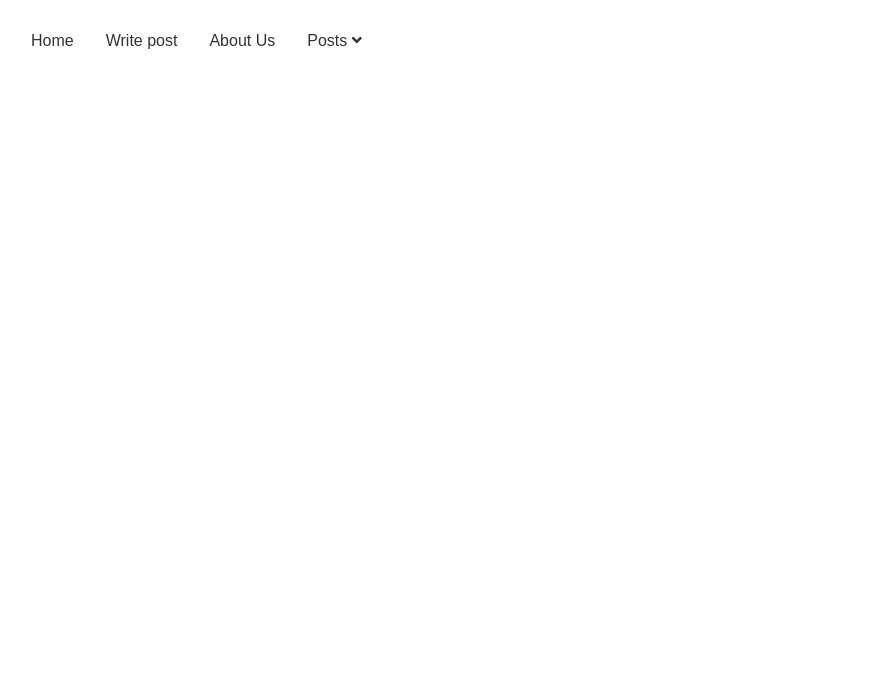
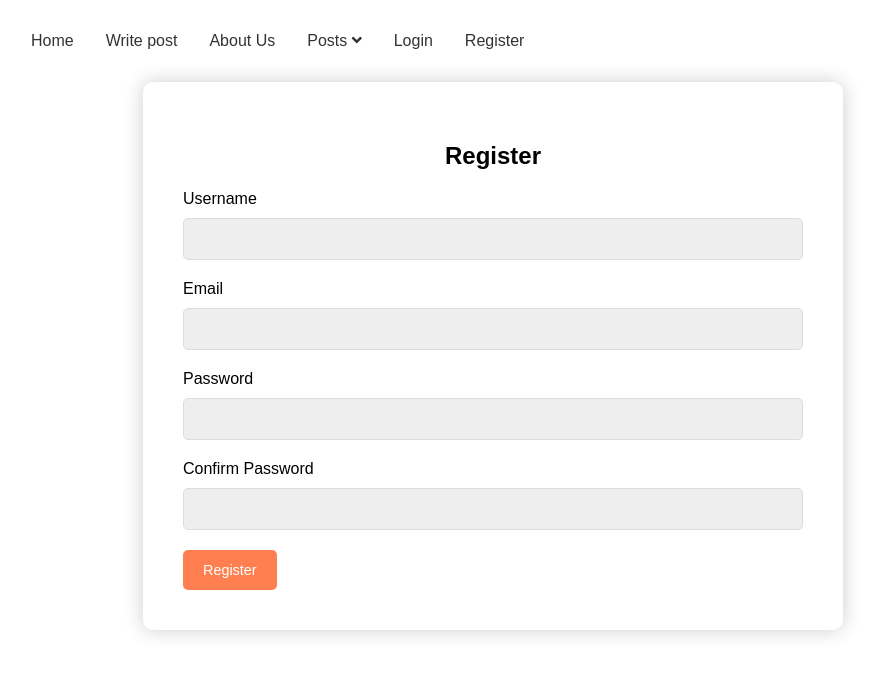
Before and after one commit to xeusteerapat/blog-app, a React (Create React App) app in the folder client/: page /register in a window 1280 px wide. Shown: the top 676 px of the page, without its empty margins (147-1028 px from the left). Built offline with nearby package versions, Linux system fonts and the light colour scheme.

Commit message:
update register and login components

```diff
--- a/client/src/components/App.tsx
+++ b/client/src/components/App.tsx
@@ -3,8 +3,11 @@ import { Route, Switch } from 'react-router-dom';
 import { PageContainer } from './styles/styles';
 import Landing from './pages/Landing';
 import About from './pages/About';
-import Posts from './pages/Posts';
+import Posts from './posts/Posts';
+import CreatePost from './posts/CreatePost';
 import Header from './pages/Header';
+import Register from './pages/Register';
+import Login from './pages/Login';
 
 const App = () => {
   return (
@@ -14,6 +17,9 @@ const App = () => {
         <Route path='/' exact component={Landing} />
         <Route path='/about' exact component={About} />
         <Route path='/posts' exact component={Posts} />
+        <Route path='/create' exact component={CreatePost} />
+        <Route path='/register' exact component={Register} />
+        <Route path='/login' exact component={Login} />
       </Switch>
     </PageContainer>
   );
--- a/client/src/components/pages/Header.tsx
+++ b/client/src/components/pages/Header.tsx
@@ -25,6 +25,12 @@ const Header = () => {
             <li>Archived</li>
           </ul>
         </li>
+        <li>
+          <Link to='/login'>Login</Link>
+        </li>
+        <li>
+          <Link to='/register'>Register</Link>
+        </li>
       </ul>
     </Navbar>
   );
--- /dev/null
+++ b/client/src/components/pages/Login.tsx
@@ -0,0 +1,36 @@
+import React from 'react';
+import {
+  StyledFormWrapper,
+  StyledForm,
+  StyledInput,
+  StyledButton,
+} from '../styles/styles';
+
+const Login = () => {
+  const handleInput = (e: React.FormEvent) => {};
+  const handleSubmit = (e: React.FormEvent) => {};
+  return (
+    <StyledFormWrapper>
+      <StyledForm onSubmit={handleSubmit}>
+        <h2>Login</h2>
+        <label htmlFor='username'>Username</label>
+        <StyledInput
+          type='text'
+          name='username'
+          // value={state.name}
+          onChange={handleInput}
+        />
+        <label htmlFor='password'>Password</label>
+        <StyledInput
+          type='password'
+          name='password'
+          // value={state.email}
+          onChange={handleInput}
+        />
+        <StyledButton type='submit'>Log In</StyledButton>
+      </StyledForm>
+    </StyledFormWrapper>
+  );
+};
+
+export default Login;
--- /dev/null
+++ b/client/src/components/pages/Register.tsx
@@ -0,0 +1,50 @@
+import React from 'react';
+import {
+  StyledFormWrapper,
+  StyledForm,
+  StyledInput,
+  StyledButton,
+} from '../styles/styles';
+
+const Register = () => {
+  const handleInput = (e: React.FormEvent) => {};
+  const handleSubmit = (e: React.FormEvent) => {};
+  return (
+    <StyledFormWrapper>
+      <StyledForm onSubmit={handleSubmit}>
+        <h2>Register</h2>
+        <label htmlFor='username'>Username</label>
+        <StyledInput
+          type='text'
+          name='username'
+          // value={state.name}
+          onChange={handleInput}
+        />
+        <label htmlFor='email'>Email</label>
+        <StyledInput
+          type='email'
+          name='email'
+          // value={state.email}
+          onChange={handleInput}
+        />
+        <label htmlFor='password'>Password</label>
+        <StyledInput
+          type='password'
+          name='password'
+          // value={state.email}
+          onChange={handleInput}
+        />
+        <label htmlFor='confirmpassword'>Confirm Password</label>
+        <StyledInput
+          type='password'
+          name='confirmpassword'
+          // value={state.email}
+          onChange={handleInput}
+        />
+        <StyledButton type='submit'>Register</StyledButton>
+      </StyledForm>
+    </StyledFormWrapper>
+  );
+};
+
+export default Register;
--- /dev/null
+++ b/client/src/components/posts/CreatePost.tsx
@@ -0,0 +1,11 @@
+import React from 'react';
+
+const CreatePost = () => {
+  return (
+    <div>
+      <h1>Create your post</h1>
+    </div>
+  );
+};
+
+export default CreatePost;
--- a/client/src/components/pages/Posts.tsx
+++ b/client/src/components/posts/Posts.tsx
@@ -1,4 +1,5 @@
 import React from 'react';
+import { Link } from 'react-router-dom';
 import { useQuery } from '@apollo/react-hooks';
 import { gql } from 'apollo-boost';
 import { PostContainer, CardContainer } from '../styles/styles';
@@ -44,8 +45,14 @@ const Posts = () => {
       <PostContainer>
         {posts.map((post: Post) => (
           <CardContainer key={post.id}>
-            <h2>{post.title}</h2>
-            {post.body}
+            <Link to={`/post/${post.id}`}>
+              <h2>{post.title}</h2>
+              {post.body}
+            </Link>
+            <br />
+            by
+            <br />
+            {post.author.username}
           </CardContainer>
         ))}
       </PostContainer>
--- a/client/src/components/styles/styles.ts
+++ b/client/src/components/styles/styles.ts
@@ -1,4 +1,4 @@
-import styled from 'styled-components';
+import styled, { css } from 'styled-components';
 import { Link } from 'react-router-dom';
 
 export const PageContainer = styled.div`
@@ -113,4 +113,64 @@ export const CardContainer = styled.div`
   box-shadow: #091e4240 0px 1px 0px 0px;
   color: white;
   flex-grow: 1;
+
+  a {
+    text-decoration: none;
+    color: white;
+  }
+
+  a:visited {
+    color: white;
+  }
 `;
+
+// Form
+const sharedStyles = css`
+  background-color: #eee;
+  height: 40px;
+  border-radius: 5px;
+  border: 1px solid #ddd;
+  margin: 10px 0 20px 0;
+  padding: 20px;
+  box-sizing: border-box;
+`;
+
+export const StyledFormWrapper = styled.div`
+  display: flex;
+  justify-content: center;
+  padding: 0 20px;
+`;
+
+export const StyledForm = styled.form`
+  width: 100%;
+  max-width: 700px;
+  padding: 40px;
+  background-color: #fff;
+  border-radius: 10px;
+  box-sizing: border-box;
+  box-shadow: 0px 0px 20px 0px rgba(0, 0, 0, 0.2);
+  align-items: center;
+
+  h2 {
+    text-align: center;
+  }
+`;
+
+export const StyledInput = styled.input`
+  display: block;
+  width: 100%;
+  ${sharedStyles}
+`;
+
+export const StyledButton = styled.button`
+  display: block;
+  background-color: coral;
+  color: #fff;
+  font-size: 0.9rem;
+  border: 0;
+  border-radius: 5px;
+  height: 40px;
+  padding: 0 20px;
+  cursor: pointer;
+  box-sizing: border-box;
+`;
```
Also changed, not shown: client/src/components/posts/Post.tsx (added, +7 -0 lines), client/tsconfig.json (+2 -8 lines).
